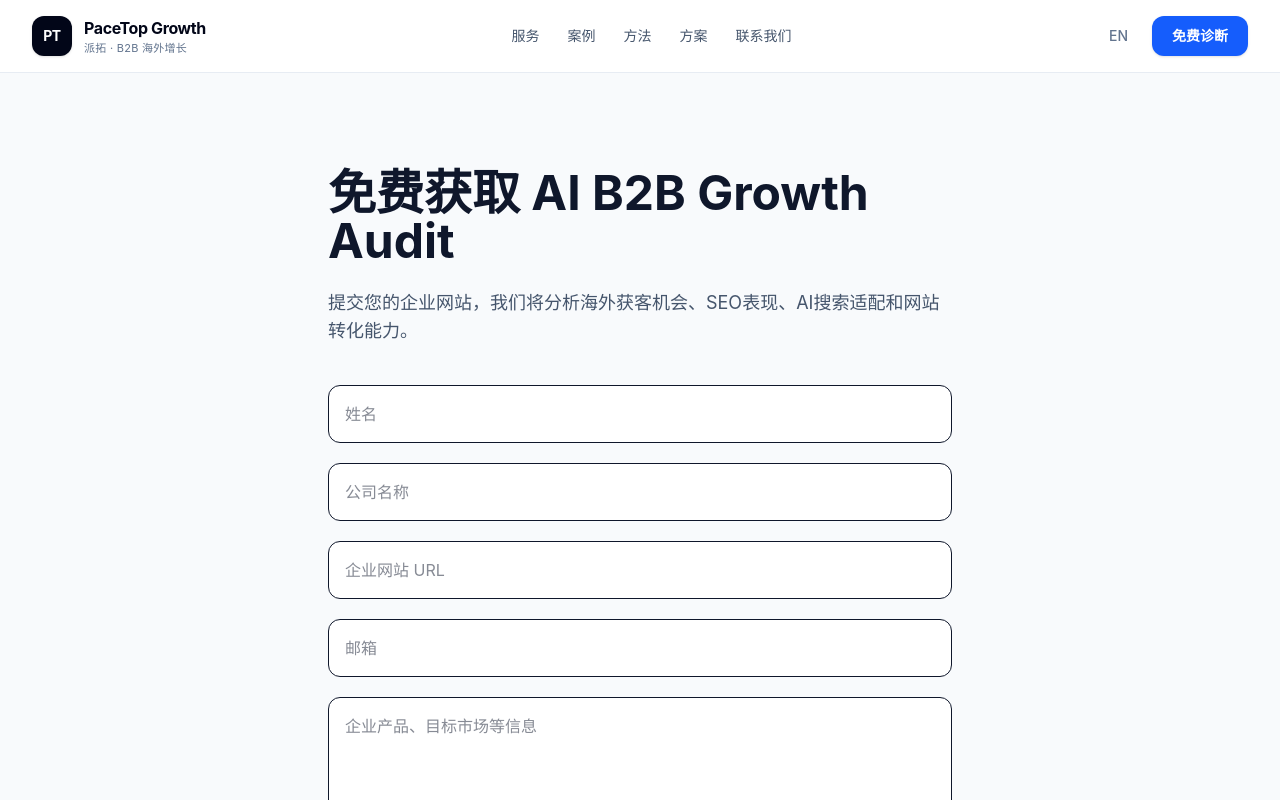
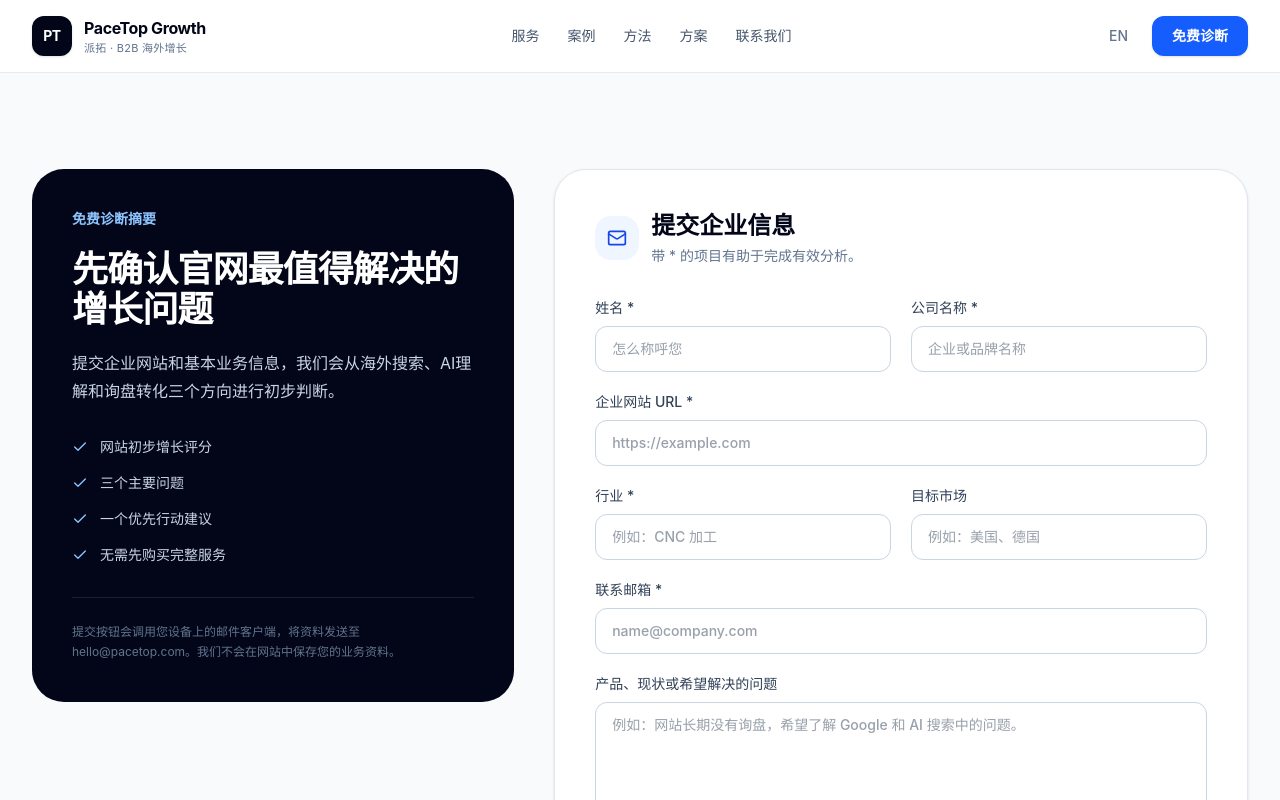
Before and after one commit to i20luoye/pacetop-growth, a Next.js app: page /audit-request in a window 1280 px wide. Shown: the top 800 px of the page. Built offline with nearby package versions, Linux system fonts and the light colour scheme.

Commit message:
Make free audit request page functional and polished

```diff
--- a/app/audit-request/page.tsx
+++ b/app/audit-request/page.tsx
@@ -1,22 +1,96 @@
+"use client";
+
+import { ArrowRight, Check, Mail } from "lucide-react";
+import type { FormEvent } from "react";
+
 export default function AuditRequestPage() {
+  function handleSubmit(event: FormEvent<HTMLFormElement>) {
+    event.preventDefault();
+    const form = new FormData(event.currentTarget);
+    const body = [
+      `姓名：${form.get("name") || ""}`,
+      `公司：${form.get("company") || ""}`,
+      `网站：${form.get("website") || ""}`,
+      `行业：${form.get("industry") || ""}`,
+      `目标市场：${form.get("market") || ""}`,
+      `邮箱：${form.get("email") || ""}`,
+      "",
+      `补充信息：${form.get("message") || ""}`,
+    ].join("\n");
+
+    window.location.href = `mailto:hello@pacetop.com?subject=${encodeURIComponent("免费 AI B2B Growth Audit 申请")}&body=${encodeURIComponent(body)}`;
+  }
+
   return (
-    <main className="min-h-screen bg-slate-50 py-24 text-slate-900">
-      <div className="mx-auto max-w-2xl px-6">
-        <h1 className="text-5xl font-bold">免费获取 AI B2B Growth Audit</h1>
-        <p className="mt-6 text-lg text-slate-600">
-          提交您的企业网站，我们将分析海外获客机会、SEO表现、AI搜索适配和网站转化能力。
-        </p>
+    <main className="bg-slate-50 py-16 text-slate-950 sm:py-24">
+      <div className="mx-auto grid max-w-7xl gap-10 px-5 sm:px-8 lg:grid-cols-[0.82fr_1.18fr] lg:items-start">
+        <section className="rounded-[2rem] bg-slate-950 p-7 text-white sm:p-10 lg:sticky lg:top-28">
+          <p className="text-sm font-semibold text-blue-300">免费诊断摘要</p>
+          <h1 className="mt-5 text-3xl font-bold tracking-tight sm:text-4xl">先确认官网最值得解决的增长问题</h1>
+          <p className="mt-5 leading-7 text-slate-300">
+            提交企业网站和基本业务信息，我们会从海外搜索、AI理解和询盘转化三个方向进行初步判断。
+          </p>
+          <ul className="mt-8 space-y-4 text-sm text-slate-300">
+            {["网站初步增长评分", "三个主要问题", "一个优先行动建议", "无需先购买完整服务"].map((item) => (
+              <li className="flex gap-3" key={item}>
+                <Check className="mt-0.5 h-4 w-4 shrink-0 text-blue-300" />
+                {item}
+              </li>
+            ))}
+          </ul>
+          <div className="mt-8 border-t border-white/10 pt-6 text-xs leading-5 text-slate-500">
+            提交按钮会调用您设备上的邮件客户端，将资料发送至 hello@pacetop.com。我们不会在网站中保存您的业务资料。
+          </div>
+        </section>
 
-        <form className="mt-10 space-y-5">
-          <input className="w-full rounded-xl border bg-white p-4" placeholder="姓名" />
-          <input className="w-full rounded-xl border bg-white p-4" placeholder="公司名称" />
-          <input className="w-full rounded-xl border bg-white p-4" placeholder="企业网站 URL" />
-          <input className="w-full rounded-xl border bg-white p-4" placeholder="邮箱" />
-          <textarea className="h-32 w-full rounded-xl border bg-white p-4" placeholder="企业产品、目标市场等信息" />
-          <button className="rounded-xl bg-blue-600 px-8 py-3 text-white">
-            提交申请
-          </button>
-        </form>
+        <section className="rounded-[2rem] border border-slate-200 bg-white p-6 shadow-sm sm:p-10">
+          <div className="flex items-center gap-3">
+            <span className="flex h-11 w-11 items-center justify-center rounded-2xl bg-blue-50 text-blue-700">
+              <Mail className="h-5 w-5" />
+            </span>
+            <div>
+              <h2 className="text-2xl font-bold">提交企业信息</h2>
+              <p className="mt-1 text-sm text-slate-500">带 * 的项目有助于完成有效分析。</p>
+            </div>
+          </div>
+
+          <form className="mt-8 grid gap-5 sm:grid-cols-2" onSubmit={handleSubmit}>
+            <label className="text-sm font-medium text-slate-700">
+              姓名 *
+              <input required name="name" className="mt-2 w-full rounded-xl border border-slate-300 bg-white px-4 py-3 outline-none transition focus:border-blue-500 focus:ring-4 focus:ring-blue-100" placeholder="怎么称呼您" />
+            </label>
+            <label className="text-sm font-medium text-slate-700">
+              公司名称 *
+              <input required name="company" className="mt-2 w-full rounded-xl border border-slate-300 bg-white px-4 py-3 outline-none transition focus:border-blue-500 focus:ring-4 focus:ring-blue-100" placeholder="企业或品牌名称" />
+            </label>
+            <label className="text-sm font-medium text-slate-700 sm:col-span-2">
+              企业网站 URL *
+              <input required type="url" name="website" className="mt-2 w-full rounded-xl border border-slate-300 bg-white px-4 py-3 outline-none transition focus:border-blue-500 focus:ring-4 focus:ring-blue-100" placeholder="https://example.com" />
+            </label>
+            <label className="text-sm font-medium text-slate-700">
+              行业 *
+              <input required name="industry" className="mt-2 w-full rounded-xl border border-slate-300 bg-white px-4 py-3 outline-none transition focus:border-blue-500 focus:ring-4 focus:ring-blue-100" placeholder="例如：CNC 加工" />
+            </label>
+            <label className="text-sm font-medium text-slate-700">
+              目标市场
+              <input name="market" className="mt-2 w-full rounded-xl border border-slate-300 bg-white px-4 py-3 outline-none transition focus:border-blue-500 focus:ring-4 focus:ring-blue-100" placeholder="例如：美国、德国" />
+            </label>
+            <label className="text-sm font-medium text-slate-700 sm:col-span-2">
+              联系邮箱 *
+              <input required type="email" name="email" className="mt-2 w-full rounded-xl border border-slate-300 bg-white px-4 py-3 outline-none transition focus:border-blue-500 focus:ring-4 focus:ring-blue-100" placeholder="name@company.com" />
+            </label>
+            <label className="text-sm font-medium text-slate-700 sm:col-span-2">
+              产品、现状或希望解决的问题
+              <textarea name="message" className="mt-2 min-h-36 w-full resize-y rounded-xl border border-slate-300 bg-white px-4 py-3 outline-none transition focus:border-blue-500 focus:ring-4 focus:ring-blue-100" placeholder="例如：网站长期没有询盘，希望了解 Google 和 AI 搜索中的问题。" />
+            </label>
+            <div className="sm:col-span-2">
+              <button className="inline-flex w-full items-center justify-center gap-2 rounded-xl bg-blue-600 px-6 py-3.5 text-sm font-semibold text-white shadow-lg shadow-blue-600/15 transition-all hover:-translate-y-0.5 hover:bg-blue-700 sm:w-auto" type="submit">
+                生成邮件并提交申请 <ArrowRight className="h-4 w-4" />
+              </button>
+              <p className="mt-4 text-xs leading-5 text-slate-400">也可以直接将网站地址、行业和目标市场发送至 hello@pacetop.com。</p>
+            </div>
+          </form>
+        </section>
       </div>
     </main>
   );
```
